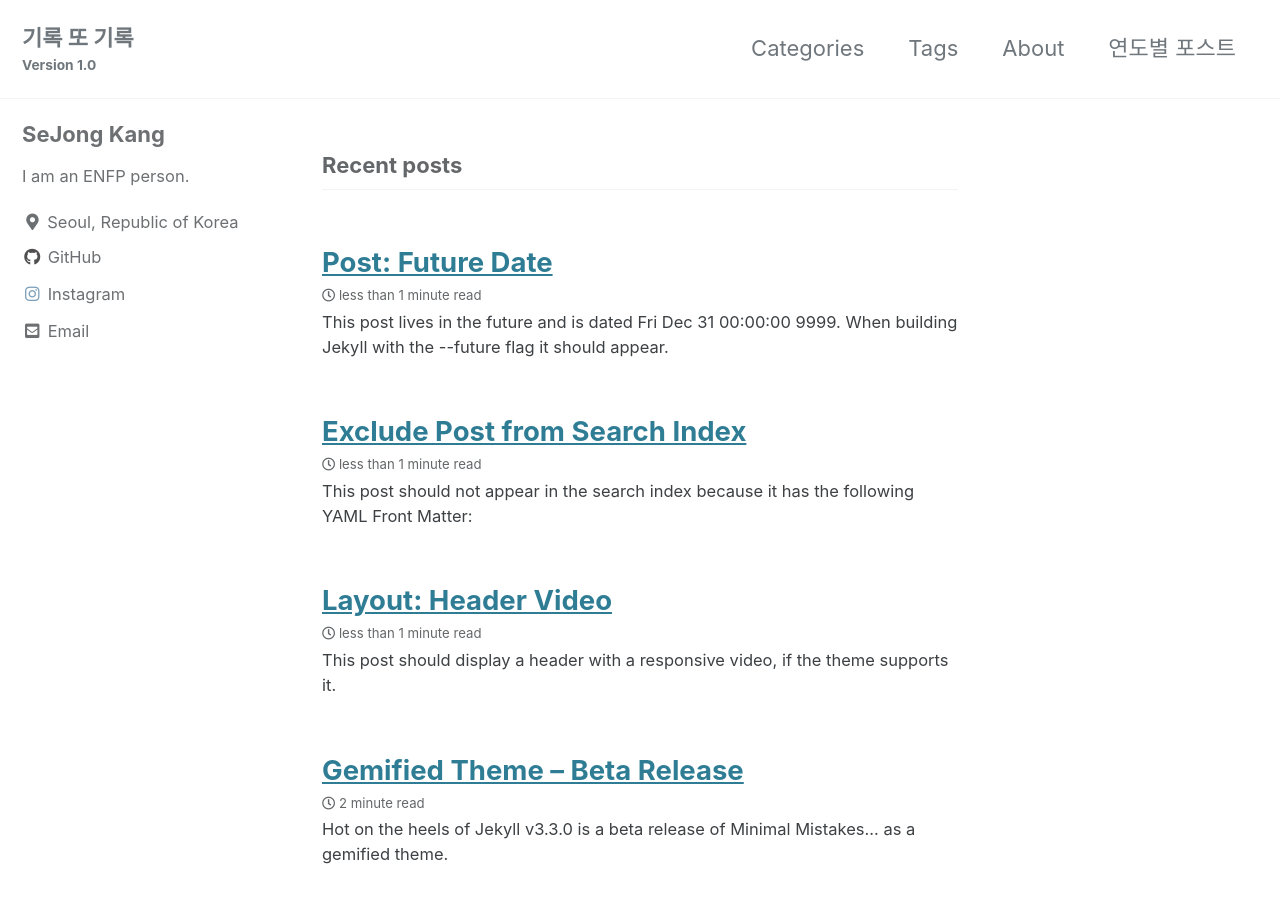
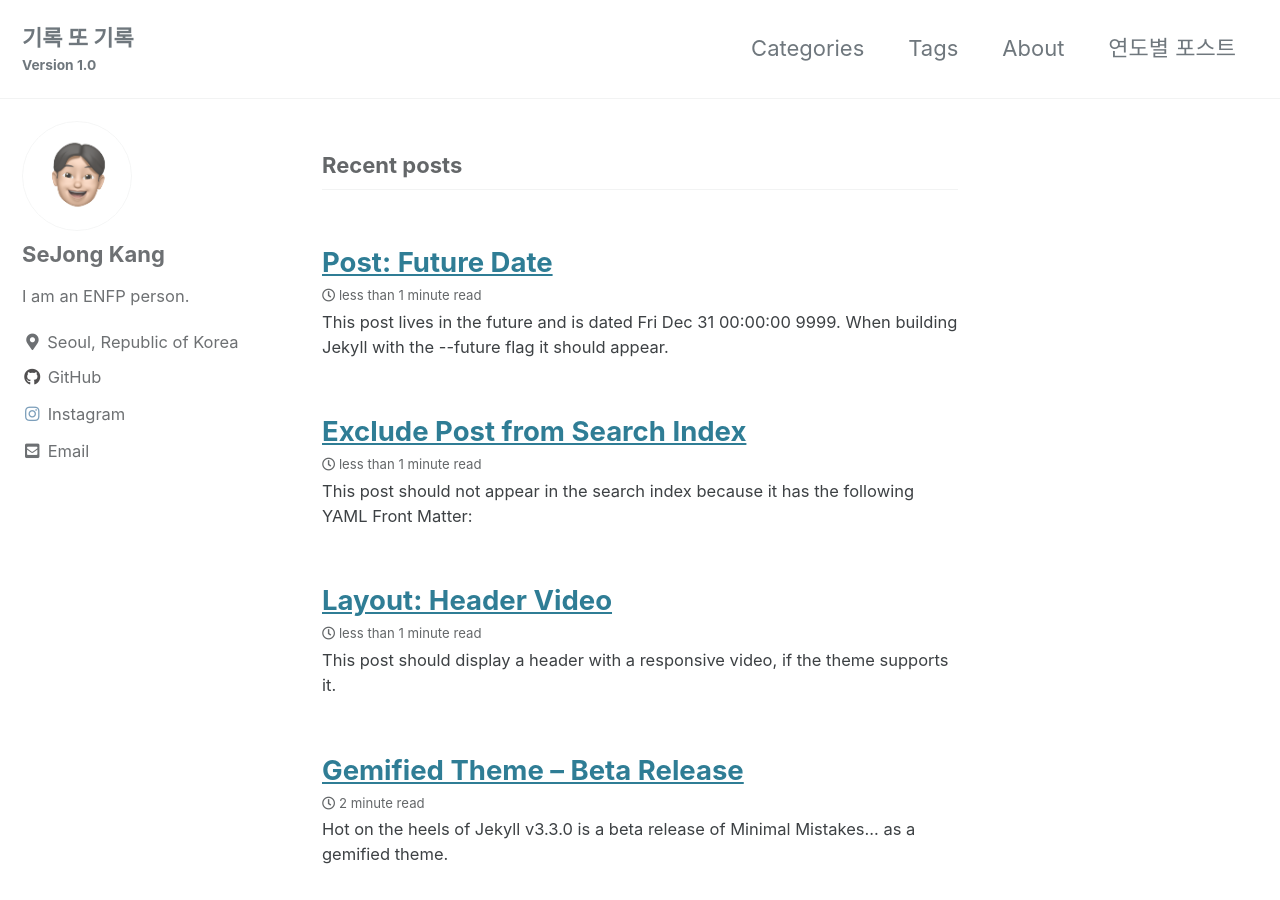
Before and after one commit to sejongkang/sejongkang.github.io, a Jekyll site: the page built from index.html, in a window 1280 px wide and 900 px high. Built offline with Jekyll 4.4.1, drawn with Linux system fonts in a browser that asks for light colours; cached includes are drawn as plain includes; the list of posts is cut into pages by our own code.

Commit message:
프로필 사진 추가

```diff
--- a/_config.yml
+++ b/_config.yml
@@ -103,7 +103,7 @@ analytics:
 # Site Author
 author:
   name             : "SeJong Kang"
-  avatar           : # path of avatar image, e.g. "/assets/images/mimoticon.png"
+  avatar           : "/assets/images/mimoticon.png" # path of avatar image, e.g. "/assets/images/mimoticon.png"
   bio              : "I am an ENFP person."
   location         : "Seoul, Republic of Korea"
   email            : "sejong055@gmail.com"
@@ -285,7 +285,7 @@ defaults:
       layout: single
       author_profile: true
       read_time: true
-      comments: # true
+      comments: true
       share: true
       related: true
   # _pages
```
